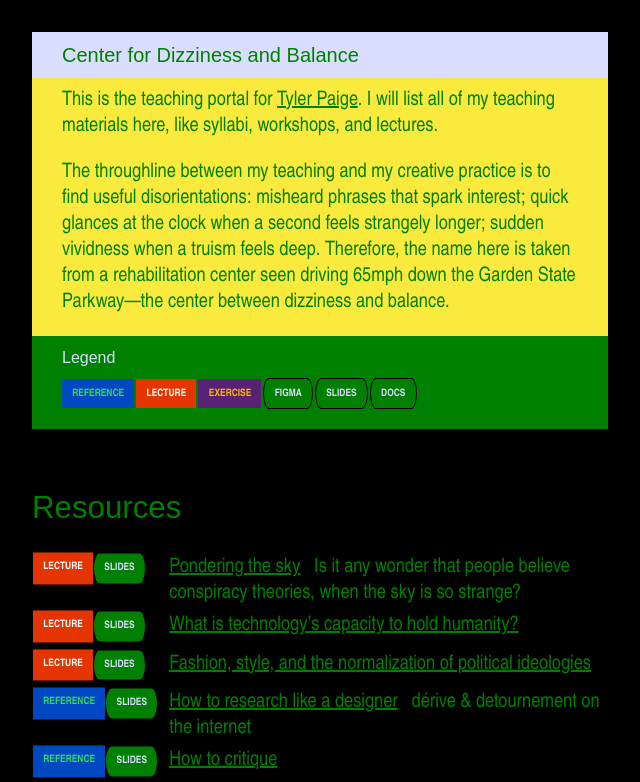
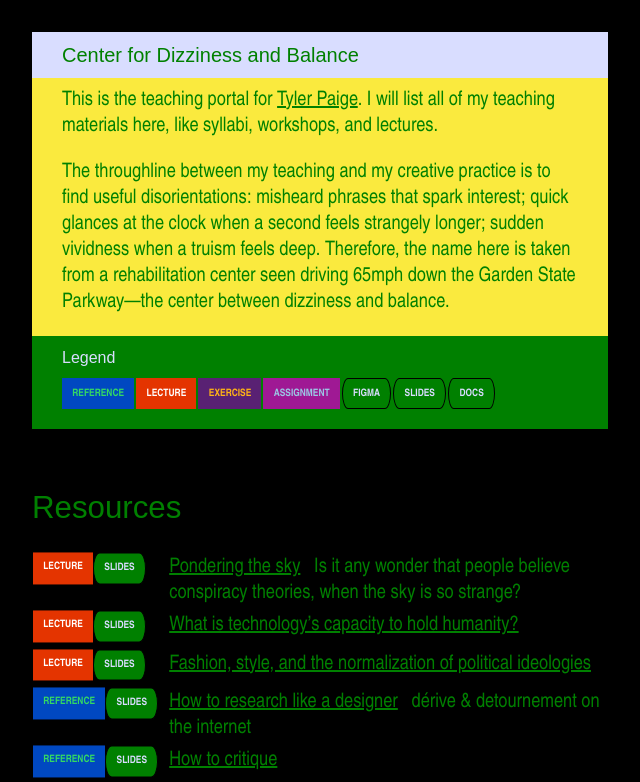
Before and after one commit to tylerpaige/dizziness-and-balance, a Next.js app: page / in a window 1280 px wide. Shown: the top 782 px of the page, without its empty margins (0-640 px from the left). Built offline with nearby package versions, Linux system fonts and the light colour scheme.

Commit message:
Add legend item for assignments; improve focus states; add Vis Lang B

```diff
--- a/app/(landing-page)/components/Legend.jsx
+++ b/app/(landing-page)/components/Legend.jsx
@@ -36,28 +36,26 @@ export function Legend() {
         <h3 className={clsx("font-extended", "mb-1/2em")}>Legend</h3>
         <div className={clsx("flex", "flex-wrap", "gap-2px")}>
           {Object.entries(data.legend.types).map(([type, description]) => (
-            <button
-              type="button"
+            <TypeTag
+              component="button"
               onClick={() => handleSelection(type, description)}
               key={`legend-type-${type}`}
-            >
-              <TypeTag type={type} selected={selection.title === type} />
-            </button>
+              type={type}
+              selected={selection.title === type}
+            />
           ))}
           {Object.entries(data.legend.formats).map(([format, description]) => (
-            <button
-              type="button"
+            <FormatTag
+              component="button"
               onClick={() => handleSelection(format, description)}
               key={`legend-format-${format}`}
-            >
-              <FormatTag format={format} selected={selection.title === format} />
-            </button>
+              format={format}
+              selected={selection.title === format}
+            />
           ))}
         </div>
         <div className={clsx(selection?.title ? "block" : "hidden", "mt-1em")}>
-          {selection.title && (
-            <p>{selection.description}</p>
-          )}
+          {selection.title && <p>{selection.description}</p>}
         </div>
       </div>
     </section>
--- a/app/(landing-page)/components/Tag.jsx
+++ b/app/(landing-page)/components/Tag.jsx
@@ -1,8 +1,9 @@
 import clsx from "clsx";
 
-function Tag({ children, className }) {
+function Tag({ children, className, component = "span", ...props }) {
+  const Component = props.href ? "a" : component;
   return (
-    <span
+    <Component
       className={clsx(
         "-text-2",
         "md:-text-3",
@@ -15,13 +16,15 @@ function Tag({ children, className }) {
         "text-center",
         className
       )}
+      {...(component === "button" ? { type: "button" } : {})}
+      {...props}
     >
       {children}
-    </span>
+    </Component>
   );
 }
 
-export function TypeTag({ type, selected = false }) {
+export function TypeTag({ type, selected = false, className, ...props }) {
   const classNames = {
     default: [],
     reference: selected
@@ -30,14 +33,33 @@ export function TypeTag({ type, selected = false }) {
     exercise: selected
       ? ["bg-gold", "text-purple"]
       : ["bg-purple", "text-gold"],
+    assignment: selected
+      ? ["bg-pale-blue", "text-violet"]
+      : ["bg-violet", "text-pale-blue"],
     lecture: selected ? ["bg-white", "text-red"] : ["bg-red", "text-white"],
   };
+  const outlineClasses = clsx(
+    "outline-2px",
+    "-outline-offset-3px",
+    "outline-current"
+  );
   return (
-    <Tag className={clsx(classNames[type] || classNames.default)}>{type}</Tag>
+    <Tag
+      className={clsx(
+        classNames[type] || classNames.default,
+        outlineClasses,
+        selected && "outline",
+        "focus-visible:outline-dashed",
+        className
+      )}
+      {...props}
+    >
+      {type}
+    </Tag>
   );
 }
 
-export function FormatTag({ format, selected = false }) {
+export function FormatTag({ format, selected = false, className, ...props }) {
   return (
     <Tag
       className={clsx(
@@ -46,8 +68,11 @@ export function FormatTag({ format, selected = false }) {
         selected
           ? ["border-kelly-green", "bg-black"]
           : ["border-black", "bg-kelly-green"],
-        "text-lilac"
+        "focus-visible:outline focus-visible:outline-current focus-visible:outline-1px focus-visible:-outline-offset-1px",
+        "text-lilac",
+        className
       )}
+      {...props}
     >
       {format}
     </Tag>
--- a/app/(landing-page)/data.json
+++ b/app/(landing-page)/data.json
@@ -3,7 +3,8 @@
     "types": {
       "reference": "Instructional guides or otherwise files that describe how to do something",
       "lecture": "Like references, but less concerned with practical things",
-      "exercise": "Activies you can do to gear your brain towards some larger objective"
+      "exercise": "Activies you can do to gear your brain towards a skill or concept",
+      "assignment": "Like exercises, but larger in scope and more open-ended"
     },
     "formats": {
       "figma": "View-only access to a Figma file",
@@ -135,6 +136,12 @@
   ],
   "courses": [
     {
+      "title": "Forms with Collectivity",
+      "objective": "How does collectivity affect visual language and design processes? And what can it do for us?",
+      "dates": ["Spring 2024"],
+      "place": "Pratt Institute"
+    },
+    {
       "title": "Technology B",
       "objective": "Identifying emancipatory and oppressive forces in technology; what to do after recognition",
       "dates": ["Fall 2022", "Fall 2023"],
--- a/tailwind.main.config.js
+++ b/tailwind.main.config.js
@@ -86,8 +86,8 @@ export const defaultConfig = {
         return acc;
       }, {}))(),
     pxSizes: (() =>
-      [1, 2].reduce((acc, px) => {
-        acc[`${1}px`] = `${px}px`;
+      [1, 2, 3].reduce((acc, px) => {
+        acc[`${px}px`] = `${px}px`;
         return acc;
       }, {}))(),
     gutterSizes: (() =>
```
Also changed, not shown: app/(landing-page)/tailwind.config.js (+7 -0 lines).
